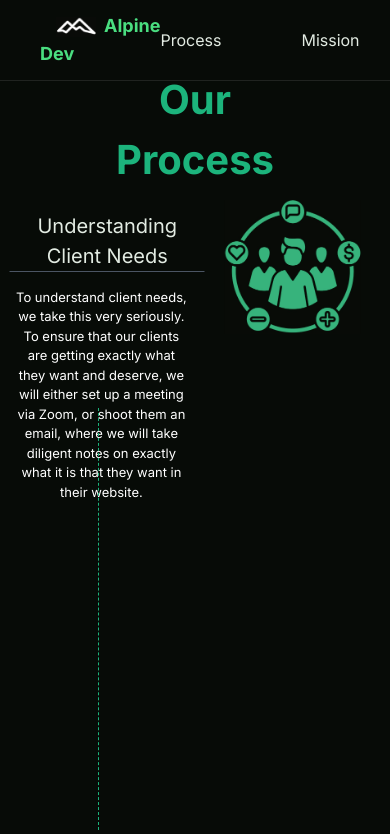
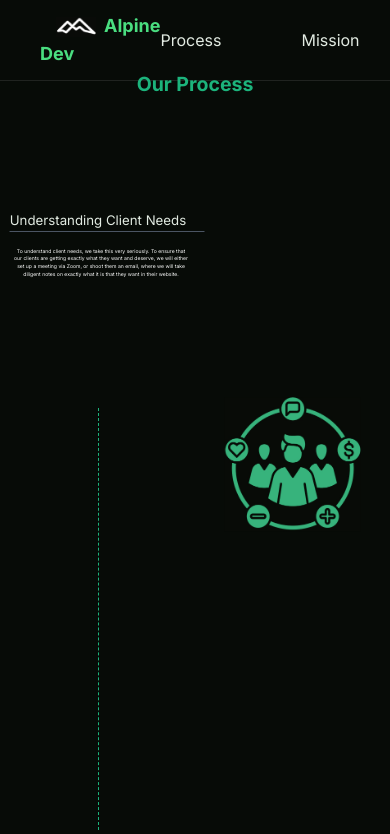
Before and after one commit to SaiChittella/Alpine_Dev_Website, a Next.js app: page /process in a window 390 px wide. Shown: the top 834 px of the page. Built offline with nearby package versions, Linux system fonts and the light colour scheme.

Commit message:
Made Process page fully responsive

```diff
--- a/src/app/mission/page.tsx
+++ b/src/app/mission/page.tsx
@@ -40,8 +40,8 @@ function Mission() {
 			>
 				<div
 					style={{
-						width: "400px",
-						height: "400px",
+						width: "33vw",
+						height: "80vh",
 						backgroundColor: "#0D150D",
 						margin: "5px 10px 10px 10px",
 						borderRadius: "25px",
--- a/src/app/process/page.tsx
+++ b/src/app/process/page.tsx
@@ -1,3 +1,6 @@
+// Need to make the styling responsive for the imgs using vh and vw to make sure that the imgs are appearing relative to the screen size
+// Change up font size a little to make it bigger on larger screens
+
 "use client";
 import gsap from "gsap";
 import { ScrollTrigger } from "gsap/dist/ScrollTrigger";
@@ -96,10 +99,12 @@ export default function Process() {
 			<div>
 				<div className="processTitle">
 					<p
-						className="max-w-full text-center font-bold text-[40px] sm:text-[50px] md:text-[65px] xl:text-[75px]"
+						className="max-w-full text-center font-bold"
+						// text-[40px] sm:text-[50px] md:text-[65px] xl:text-[75px]
 						style={{
 							color: "#1CB47C",
 							position: "absolute",
+							fontSize: "5vw",
 							top: "calc(100vh / 12)",
 							left: "50%",
 							transform: "translateX(-50%)",
@@ -123,16 +128,48 @@ export default function Process() {
 						description="To understand client needs, we take this very seriously. To ensure that our clients are getting exactly what they want and deserve, we will either set up a meeting via Zoom, or shoot them an email, where we will take diligent notes on exactly what it is that they want in their website."
 					/>
 				</div>
+
 				<div className="right-content items-center">
 					<img
 						src={client_needs_img}
 						style={{
 							position: "absolute",
-							top: "200px",
 							left: "75%",
+							transform: "translateX(-50%) translateY(50%)",
+							width: "35vw",
+							height: "55vh",
+							objectFit: "contain",
+						}}
+					/>
+				</div>
+				<div className="items-center">
+					<img
+						className="content-left-fade"
+						src={web_design_img}
+						style={{
+							position: "absolute",
+							left: "25%",
+							top: "120%",
 							transform: "translateX(-50%)",
 							width: "35vw",
-							height: "auto",
+							height: "55vh",
+							objectFit: "contain",
+						}}
+					/>
+				</div>
+				<div className="items-center">
+					<img
+						className="content-right-fade-2"
+						src={code_img}
+						alt=""
+						style={{
+							position: "absolute",
+							left: "70%",
+							top: "215%",
+							transform: "translateX(-50%)",
+							width: "35vw",
+							height: "55vh",
+							objectFit: "contain",
 						}}
 					/>
 				</div>
@@ -172,22 +209,6 @@ export default function Process() {
 					/>
 				</div>
 
-				<div>
-					<img
-						className="content-left-fade"
-						src={web_design_img}
-						alt=""
-						style={{
-							position: "absolute",
-							top: "1030px",
-							left: "25%",
-							transform: "translateX(-50%)",
-							width: "35vw",
-							height: "auto",
-						}}
-					/>
-				</div>
-
 				<VerticalLine
 					top="calc(100vh / 0.63)"
 					left="77%"
@@ -224,22 +245,6 @@ export default function Process() {
 						description="Now, we build. Using our design plan and the popular frameworks Next.JS and TailwindCSS, we will build the website. We will send the client updates on the website as we build it, and once it is finished, we will send them the final product, where they can request any changes that they would like."
 					/>
 				</div>
-
-				<div>
-					<img
-						className="content-right-fade-2"
-						src={code_img}
-						alt=""
-						style={{
-							position: "absolute",
-							top: "210vh",
-							left: "70%",
-							transform: "translateX(-50%)",
-							width: "35vw",
-							height: "auto",
-						}}
-					/>
-				</div>
 			</div>
 		</div>
 	);
--- a/src/components/Information.tsx
+++ b/src/components/Information.tsx
@@ -8,10 +8,9 @@ const Process: React.FC<ProcessProps> = ({ title, description }) => {
 		<div>
 			<div className="relative text-center">
 				<p
-					className="text-[20px] sm:text-[20px] md:text-[30px] xl:text-[48px]"
 					style={{
 						color: "#E2EBE2",
-						// fontSize: "3.4vw",
+						fontSize: "3.4vw",
 					}}
 				>
 					{title}
@@ -22,12 +21,11 @@ const Process: React.FC<ProcessProps> = ({ title, description }) => {
 			</div>
 			<div>
 				<p
-					className="text-[13px] sm:text-[14px] md:text-[15px] xl:text-[16px]"
 					style={{
 						position: "relative",
 						textAlign: "center",
 						color: "#FFFFFF",
-						// fontSize: "1.3vw",
+						fontSize: "1.3vw",
 						width: "45vw",
 						marginLeft: "2%",
 						marginTop: "2vh",
```
